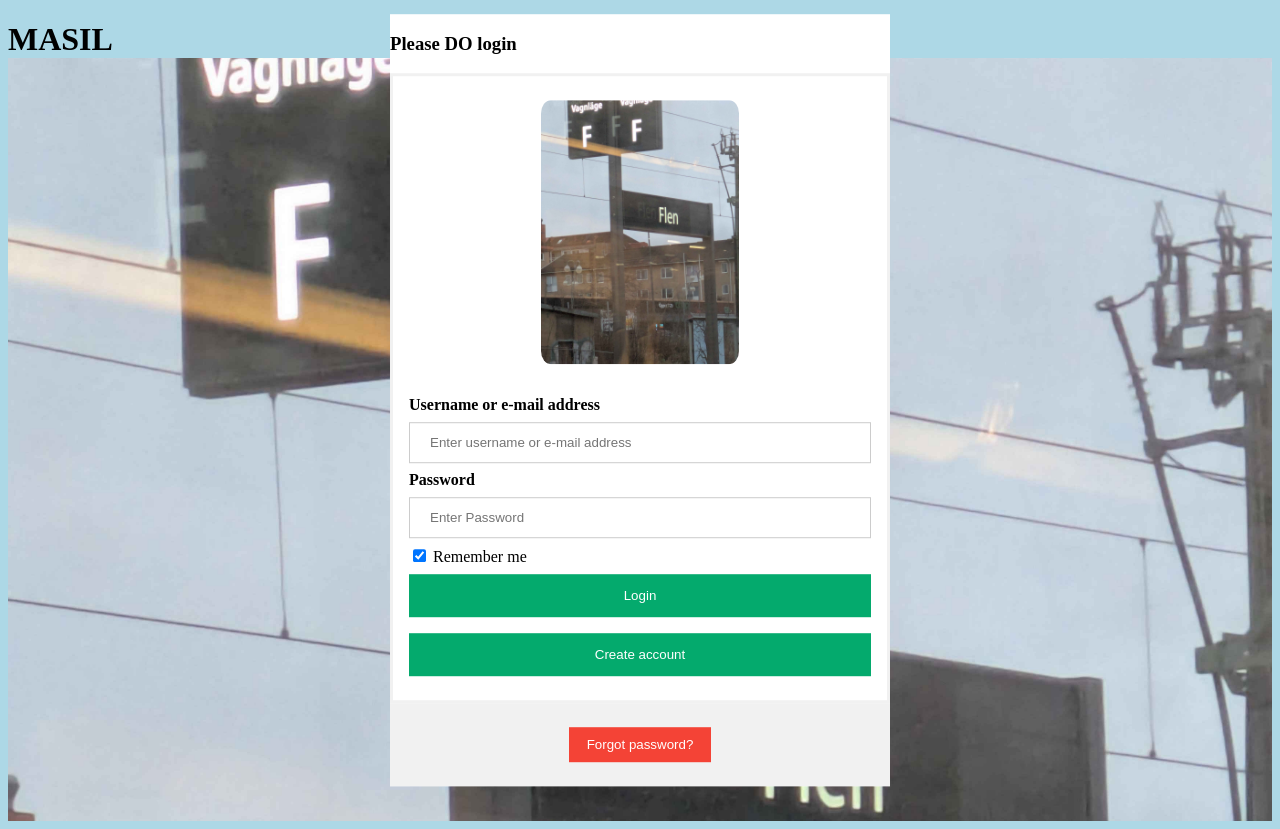
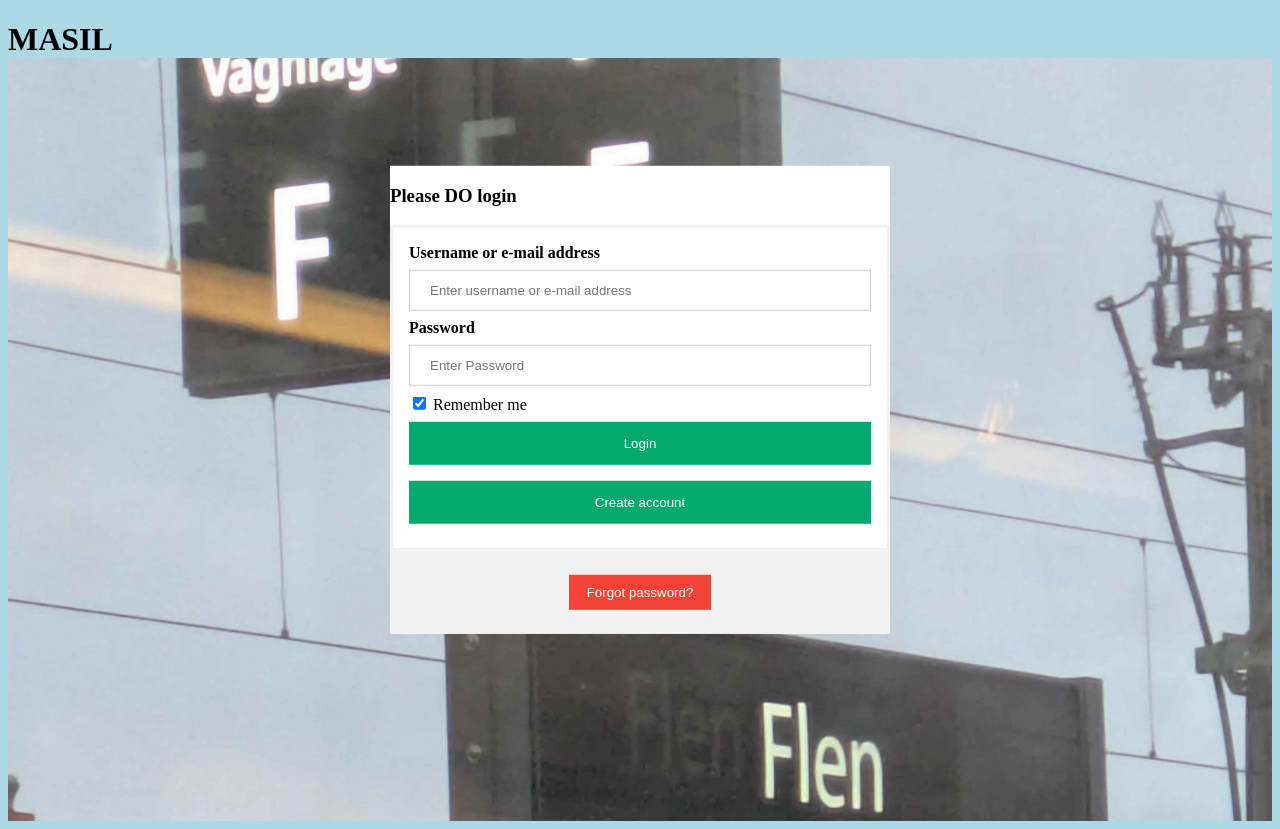
Before and after one commit to dacooler/Masil, a PHP site: page / in a window 1280 px wide. Run offline with PHP 8.4, Linux system fonts and the light colour scheme.

Commit message:
removed avatar img

```diff
--- a/create_user_front.php
+++ b/create_user_front.php
@@ -11,9 +11,6 @@
       <div class="login">
         <h3> Please DO login </h3>
         <form id="createUserForm" method="post">
-          <div class="imgcontainer">
-            <img src="assets/images/flen.jpg" alt="Avatar" class="avatar">
-          </div>
           <div class="container">
             <label for="email"><b>E-mail address</b></label>
             <input type="text" placeholder="Enter e-mail address" name="email" required>
--- a/forgor_pass_front.php
+++ b/forgor_pass_front.php
@@ -11,9 +11,6 @@
       <div class="login">
         <h3> Recover password </h3>
         <form id="forgorForm" method="post">
-          <div class="imgcontainer">
-            <img src="assets/images/flen.jpg" alt="Avatar" class="avatar">
-          </div>
           <div class="container">
             <label for="email"><b>E-mail address</b></label>
             <input type="text" placeholder="E-mail address" name="email" required>
--- a/index.php
+++ b/index.php
@@ -11,9 +11,6 @@
       <div class="login">
         <h3> Please DO login </h3>
         <form id="loginForm" method="post">
-          <div class="imgcontainer">
-            <img src="assets/images/flen.jpg" alt="Avatar" class="avatar">
-          </div>
           <div class="container">
             <label for="uname"><b>Username or e-mail address</b></label>
             <input type="text" placeholder="Enter username or e-mail address" name="uname" required>
```
